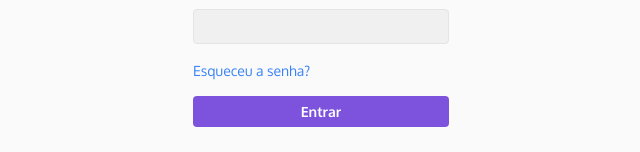
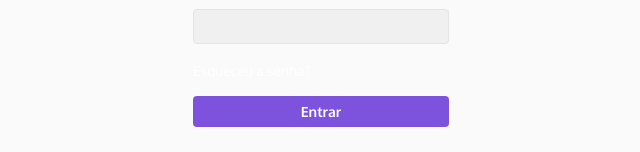
Before and after one commit to JV-projects/BookSystem, a React (Vite) app in the folder BookSystemFront/: page / in a window 1280 px wide. Shown: the part 416-568 px from the top of the page, without its empty margins (319-959 px from the left). Built offline with nearby package versions, Linux system fonts and the light colour scheme.

Commit message:
App.css | Reoganizando variáveis globais de cores

```diff
--- a/BookSystemFront/src/App.css
+++ b/BookSystemFront/src/App.css
@@ -1,24 +1,38 @@
 @import url(https://fonts.googleapis.com/css?family=Oxygen:300,regular,700);
 @import url(https://fonts.googleapis.com/css?family=EB+Garamond:regular,500,600,700,800,italic,500italic,600italic,700italic,800italic);
 :root {
-    --border-color: #e4e4e4;
-    --green: #d4f5d9;
-    --green-border: #86d492;
-    --highlight-text-color: #000;
-    --link-color: #3882f6;
-    --orange: #feddb4;
-    --orange-border: #d7bb97;
-    --primary-background-color: #fafafa;
-    --primary-highlight-color: #7D53DE;
-    --red: #ffdcdc;
-    --red-border: #e3a7a7;
-    --secondary-background-color: #f0f0f0;
-    --secondary-highlight-color: #a5cbc3;
-    --tertiary-background-color: #fff;
-    --tertiary-highlight-color: #3882f6;
     --primary-text-color: #171717;
     --seconday-text-color: #fff;
-    --text-color: #656565;
+    --tertiary-text-color: #656565;
+
+    --red-text-color: #D95656;
+
+    --border-color: #e4e4e4;
+    --green-border: #86d492;
+    --orange-border: #d7bb97;
+    --red-border: #e3a7a7;
+
+    --orange-background: #feddb4;
+    --green-background: #d4f5d9;
+    --red-background: #ffdcdc;
+
+    --primary-background-hover: #6232CB;
+    --secondary-background-hover: #ebebeb;
+    --tertiary-background-hover: #769c94;
+
+    --primary-background-color: #fafafa;
+    --secondary-background-color: #f0f0f0;
+    --tertiary-background-color: #fff;
+
+    --link-color: #fff;
+    --secondary-link-color: #656565;
+    --tertiary-link-color: #171717;
+
+    --primary-highlight-color: #7D53DE;
+    --secondary-highlight-color: #a5cbc3;
+    --tertiary-highlight-color: #3882f6;
+
+    --border-selected: #6232CB;
 }
 
 * {
```
